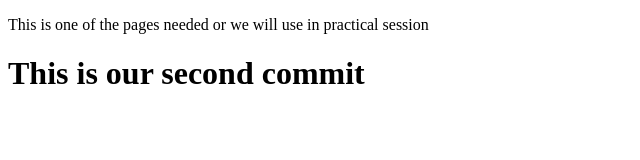
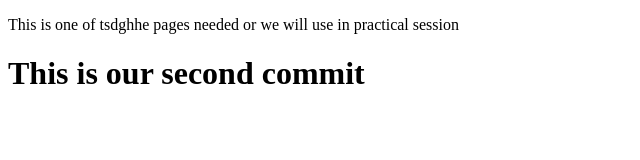
Before and after one commit to hezar-moh/git_practical_session, a plain HTML site: page index.html in a window 1280 px wide. Shown: the full height of the page, 0-640 px from the left. Drawn offline with Linux system fonts and the light colour scheme.

Commit message:
add -- added

```diff
--- a/index.html
+++ b/index.html
@@ -6,7 +6,7 @@
     <title>Document</title>
 </head>
 <body>
-    <p>This is one of the pages needed or we will use in practical session</p>
+    <p>This is one of tsdghhe pages needed or we will use in practical session</p>
     <h1>This is our second commit</h1>
 </body>
 </html>
```
